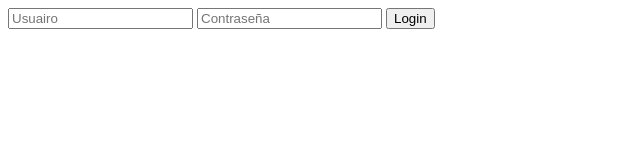
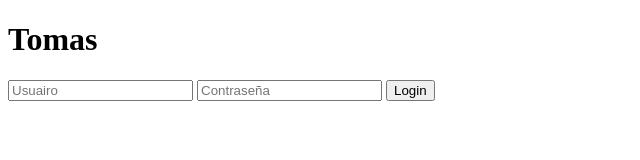
Before and after one commit to tfermoso/PokemonAE, a website: page www/login.html in a window 1280 px wide. Shown: the whole page, without its empty margins (0-640 px from the left). Drawn offline with Linux system fonts and the light colour scheme.

Commit message:
Login Tomas

```diff
--- a/www/login.html
+++ b/www/login.html
@@ -9,6 +9,7 @@
 </head>
 
 <body>
+    <h1>Tomas</h1>
     <form action="/login" method="post">
         <input type="text" name="name" id="" placeholder="Usuairo">
         <input type="password" name="password" id="" placeholder="Contraseña">
```
Also changed, not shown: 1 other file.
